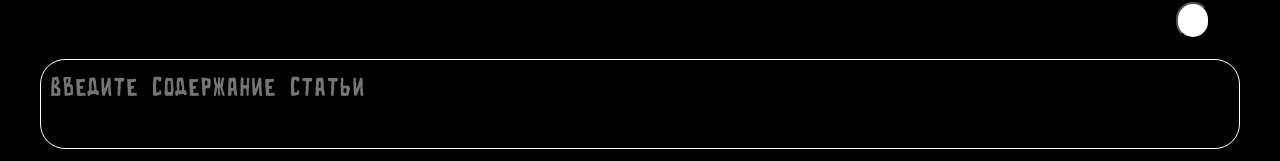
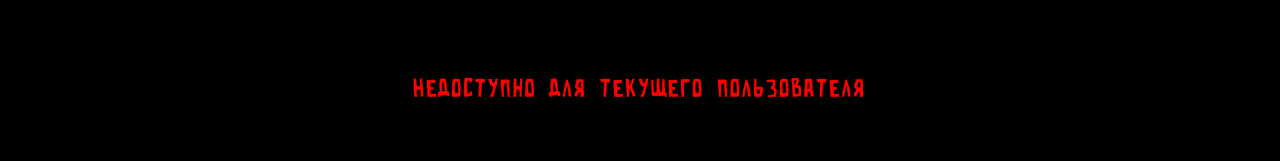
Before and after one commit to RyabicovNikita/practic-blog, a React (Create React App) app: page /post in a window 1280 px wide. Shown: the part 332-493 px from the top of the page. Built offline with nearby package versions, Linux system fonts and the light colour scheme; a web font is replaced by a local one.

Commit message:
add private access for new post page

```diff
--- a/src/components/PrivateContainer/PrivateContainer.jsx
+++ b/src/components/PrivateContainer/PrivateContainer.jsx
@@ -1,5 +1,11 @@
+import { useSelector } from "react-redux";
 import { Error } from "../Error/Error";
+import { selectUserRole } from "../../services/store/selectors/selectors";
+import { ERRORS } from "../../services";
 
-export const PrivateContainer = ({ children, error = null }) => {
-  return error ? <Error>{error}</Error> : children;
+export const PrivateContainer = ({ children, access, error = null }) => {
+  const userRole = useSelector(selectUserRole);
+  console.log(userRole);
+  const accessError = access.includes(userRole) ? null : ERRORS.ACCESS_DENIED;
+  return accessError || error ? <Error>{accessError || error}</Error> : children;
 };
--- a/src/pages/Post/components/NewPost/NewPost.jsx
+++ b/src/pages/Post/components/NewPost/NewPost.jsx
@@ -1,12 +1,12 @@
 import { useEffect, useLayoutEffect, useRef, useState } from "react";
 import "./NewPost.scss";
-import { MIN_HEIGTH_POST } from "../../../../services";
+import { MIN_HEIGTH_POST, ROLES } from "../../../../services";
 import { createNewPost } from "../../../../services/store/actions";
 import { useNavigate } from "react-router";
 import { useForm } from "react-hook-form";
 import { Error } from "../../../../components/Error/Error";
 import { getPostFormParams } from "../../validates";
-import { Icon } from "../../../../components";
+import { Icon, PrivateContainer } from "../../../../components";
 import { useSelector } from "react-redux";
 import { selectUserSession } from "../../../../services/store/selectors/selectors";
 
@@ -75,6 +75,7 @@ export const NewPost = () => {
   };
 
   return (
+    <PrivateContainer error={serverError} access={[ROLES.ADMIN]}>
       <form onSubmit={handleSubmit(handleSave)} className="blog">
         <section className="blog__top-content">
           <img alt="" className="blog__main-image" src={postValue.image_url}></img>
@@ -116,5 +117,6 @@ export const NewPost = () => {
           {contentError && <Error>{contentError}</Error>}
         </section>
       </form>
+    </PrivateContainer>
   );
 };
--- a/src/services/constants.js
+++ b/src/services/constants.js
@@ -15,3 +15,7 @@ export const MIN_HEIGTH_POST = 810;
 export const SESSION_STORAGE_USER = "userData";
 
 export const PAGINATION_LIMIT = 9;
+
+export const ERRORS = {
+  ACCESS_DENIED: "Недоступно для текущего пользователя",
+};
```
Lines whose indentation alone changed are shown as unchanged.
